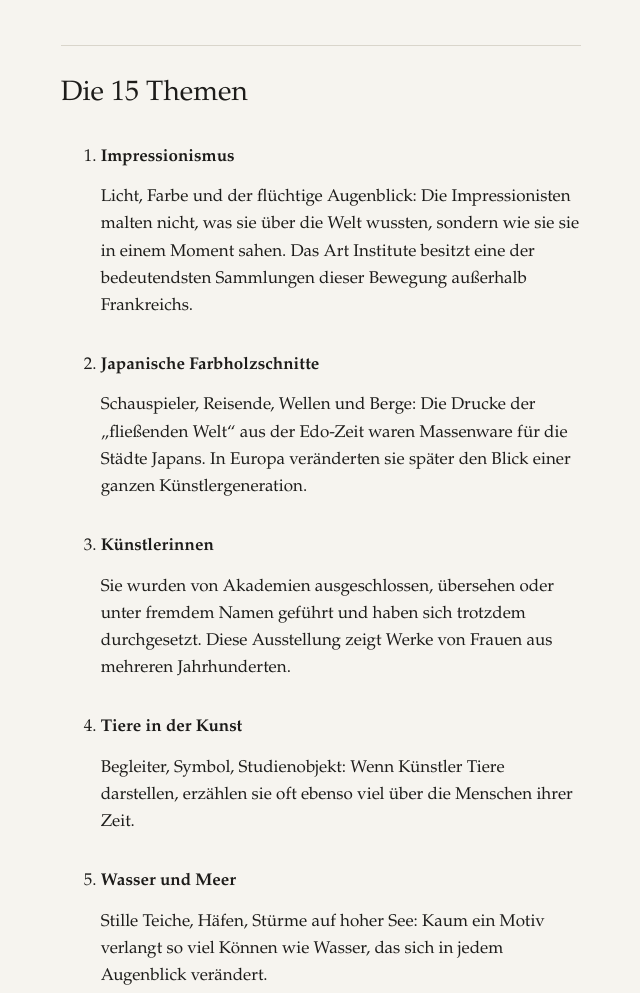
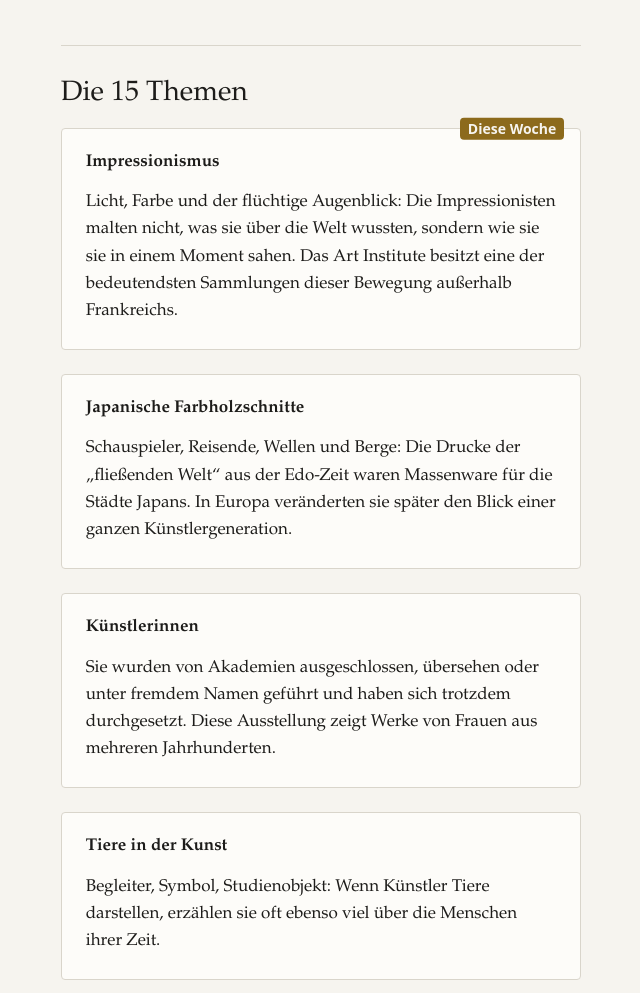
Before and after one commit to Le0MKR/WebEngineering, a plain HTML site: page ausstellungen.html in a window 1280 px wide. Shown: the part 354-1347 px from the top of the page, without its empty margins (319-959 px from the left). Drawn offline with Linux system fonts and the light colour scheme.

Commit message:
Füge Themenkarten mit Badge, Dunkelmodus und CSS-Kollision in der README hinzu

```diff
--- a/ausstellungen.html
+++ b/ausstellungen.html
@@ -34,9 +34,10 @@
 
     <section aria-labelledby="themen">
       <h2 id="themen">Die 15 Themen</h2>
-      <ol>
+      <ol class="theme-list">
         <li>
           <article id="impressionismus">
+            <p class="badge">Diese Woche</p>
             <h3>Impressionismus</h3>
             <p>Licht, Farbe und der flüchtige Augenblick: Die Impressionisten malten nicht, was sie über die Welt wussten, sondern wie sie sie in einem Moment sahen. Das Art Institute besitzt eine der bedeutendsten Sammlungen dieser Bewegung außerhalb Frankreichs.</p>
           </article>
--- a/style.css
+++ b/style.css
@@ -246,3 +246,70 @@ button:hover {
   background: var(--akzent);
   border-color: var(--akzent);
 }
+
+/* --- Ausstellung der Woche: der grüne Raum ------------------------- */
+
+main > .room {
+  padding: calc(var(--abstand) * 2);
+  color: var(--auf-raum);
+  background: var(--raum);
+  border-top: 0;
+  border-radius: var(--radius);
+}
+
+.room a { color: var(--auf-raum); }
+
+.room :focus-visible { outline-color: var(--auf-raum); }
+
+/* --- Karten für die Themen ----------------------------------------- */
+
+.theme-list {
+  display: grid;
+  gap: calc(var(--abstand) * 1.5);
+  padding: 0;
+  list-style: none;
+}
+
+.theme-list article {
+  position: relative; /* Bezugspunkt für das Badge */
+  padding: calc(var(--abstand) * 1.5);
+  background: var(--flaeche);
+  border: 1px solid var(--linie);
+  border-radius: var(--radius);
+}
+
+.theme-list h3 { margin-top: 0; }
+
+.theme-list p:last-child { margin-bottom: 0; }
+
+/* Kleines Schild, das auf der oberen rechten Ecke der Karte sitzt. */
+.badge {
+  position: absolute;
+  top: 0;
+  right: var(--abstand);
+  margin: 0;
+  padding: 0 calc(var(--abstand) / 2);
+  font-family: var(--schrift-sans);
+  font-size: var(--schrift-klein);
+  font-weight: 600;
+  color: var(--bg);
+  background: var(--akzent);
+  border-radius: var(--radius);
+  transform: translateY(-50%);
+}
+
+/* --- Dunkelmodus: nur die Farbwerte tauschen ----------------------- */
+
+@media (prefers-color-scheme: dark) {
+  :root {
+    color-scheme: dark;
+    --bg: #121412;
+    --text: #ebe7dd;
+    --text-leise: #aba79b;
+    --akzent: #d9b866;
+    --flaeche: #1a1d1a;
+    --linie: #2d312c;
+    --raum: #1b3329;
+    --auf-raum: #f3efe4;
+  }
+}
```
Also changed, not shown: index.html (+1 -1 lines), README.md.
